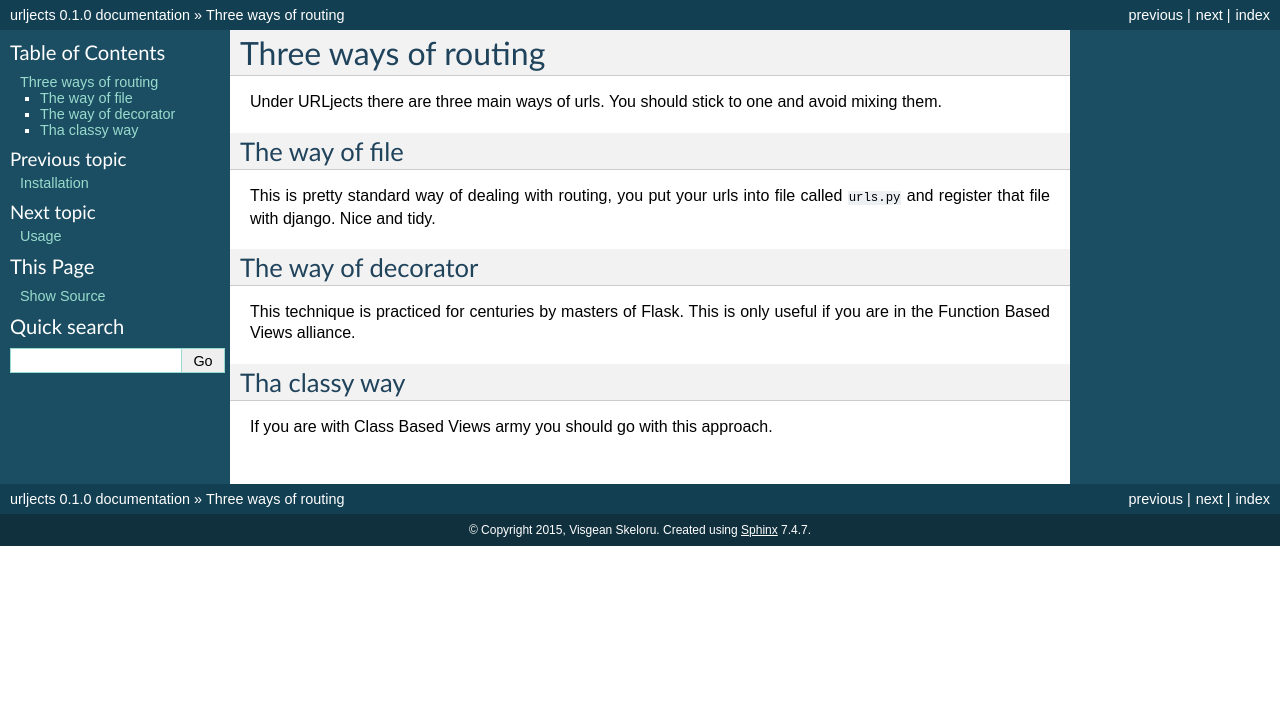
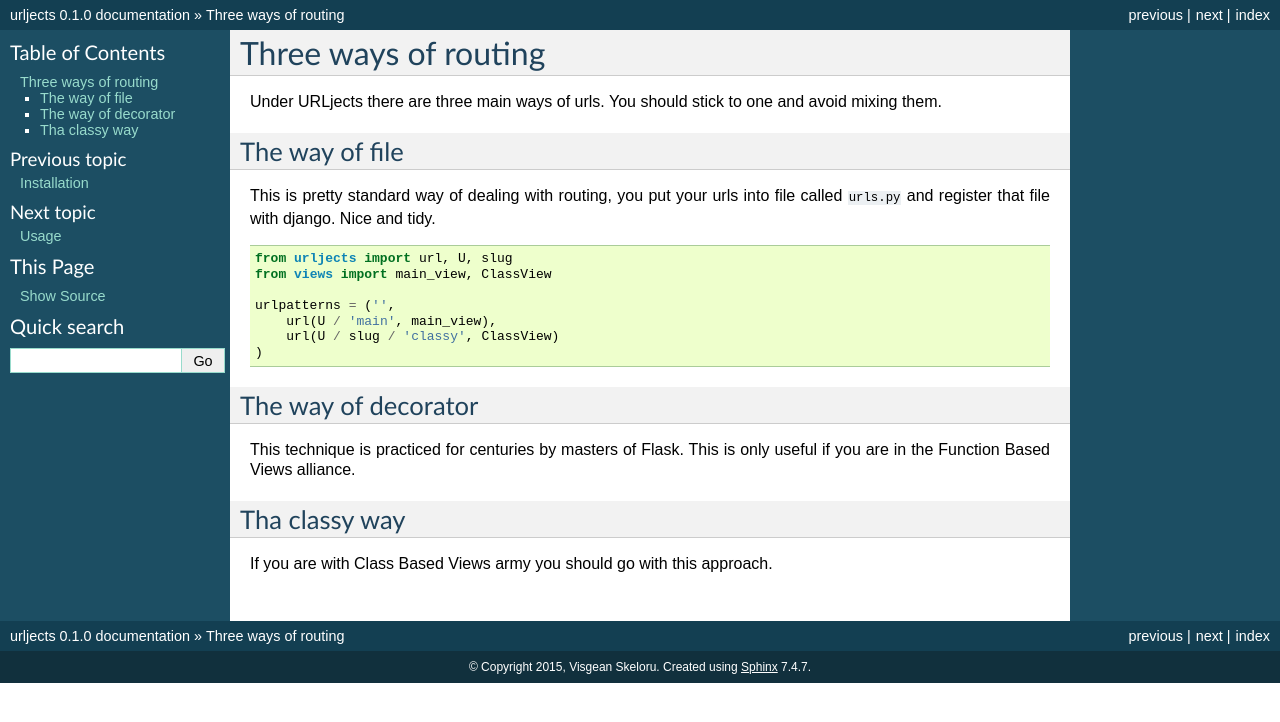
Before and after one commit to Visgean/urljects, a Sphinx documentation site: the page built from docs/ways.rst, in a window 1280 px wide. Shown: the top 722 px of the page. Built offline with Sphinx 7.4.7, drawn with Linux system fonts in a browser that asks for light colours.

Commit message:
Way of file with example

```diff
--- a/docs/ways.rst
+++ b/docs/ways.rst
@@ -9,7 +9,15 @@ The way of file
 ---------------
 
 This is pretty standard way of dealing with routing, you put your urls into
-file called ``urls.py`` and register that file with django. Nice and tidy.
+file called ``urls.py`` and register that file with django. Nice and tidy. ::
+
+    from urljects import url, U, slug
+    from views import main_view, ClassView
+
+    urlpatterns = ('',
+        url(U / 'main', main_view),
+        url(U / slug / 'classy', ClassView)
+    )
 
 
 The way of decorator
```
